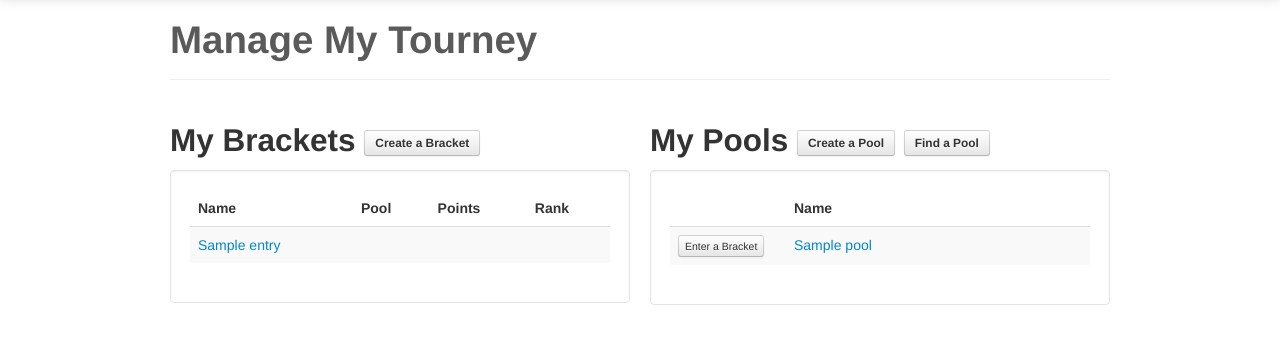
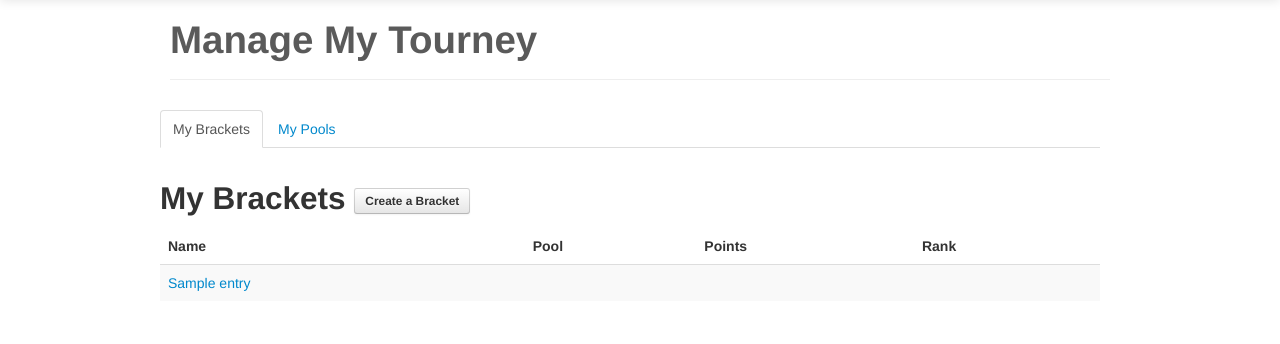
Before and after one commit to mmccann34/not-a-basketball-pool, a Python web app: template templates/manage-tourney.html in a window 1280 px wide. Shown: the part 41-385 px from the top of the page. Run offline with Jinja, Linux system fonts and the light colour scheme; the template is opened without the code that fills it: most values are stand-ins (such as "Sample title", 1, 10 or a date in 2020); some libraries are stand-ins or nearby versions.

Commit message:
Updated the Manage Tourney Page
Added tabs to the Manage Tourney Page and updated the front.html to
find a pool instead of create a bracket first.

```diff
--- a/templates/front.html
+++ b/templates/front.html
@@ -12,7 +12,7 @@
         <h4><em>This is...</em></h4>
         <h1>Not a Basketball Pool</h1>
         <p>This is the year that we bring the greatest and nerdiest basketball pool online.</p>
-        <p><a href="/brackets/new" class="btn btn-primary btn-large">Get Started &raquo;</a></p>
+        <p><a href="/pools/all" class="btn btn-primary btn-large">Get Started &raquo;</a></p>
       </div>
 
       <!-- Row of Calls to Action -->
--- a/templates/manage-tourney.html
+++ b/templates/manage-tourney.html
@@ -6,9 +6,17 @@
 {% block content %}
 <div class="page-header"><h1>Manage My Tourney</h1></div>
 <div class="row">
-  <div class="span6">
-    <h2>My Brackets <a href="/brackets/new" class="btn btn-small">Create a Bracket</a></h2>
-    <div class="well-frame">
+<div class="container">
+  <ul class="nav nav-tabs">
+  	<li class="active"> <a href="#tab1" data-toggle="tab">My Brackets</a></li>
+  	<li><a href="#tab2" data-toggle="tab">My Pools</a></li>
+  </ul>
+
+    <div class="tab-content">
+    <div class="tab-pane active" id="tab1">
+
+	<h2>My Brackets <a href="/brackets/new" class="btn btn-small">Create a Bracket</a></h2>
+
       <table class="table table-striped">
         <thead>
           <tr>
@@ -30,9 +38,9 @@
         </tbody>
       </table>
     </div>
-  </div>
-  <div class="span6">
-    <h2>My Pools <a href="/pools/new" class="btn btn-small">Create a Pool</a> <a href="/pools/all" class="btn btn-small">Find a Pool</a></h2>
+
+  <div class="tab-pane" id="tab2">
+  <h2>My Pools <a href="/pools/new" class="btn btn-small">Create a Pool</a> <a href="/pools/all" class="btn btn-small">Find a Pool</a></h2>
     <div class="well-frame">
       <table class="table table-striped">
         <thead>
@@ -55,4 +63,5 @@
     </div>
   </div>
 </div>
+</div>
 {% endblock %}
```
Also changed, not shown: 1 other file.
